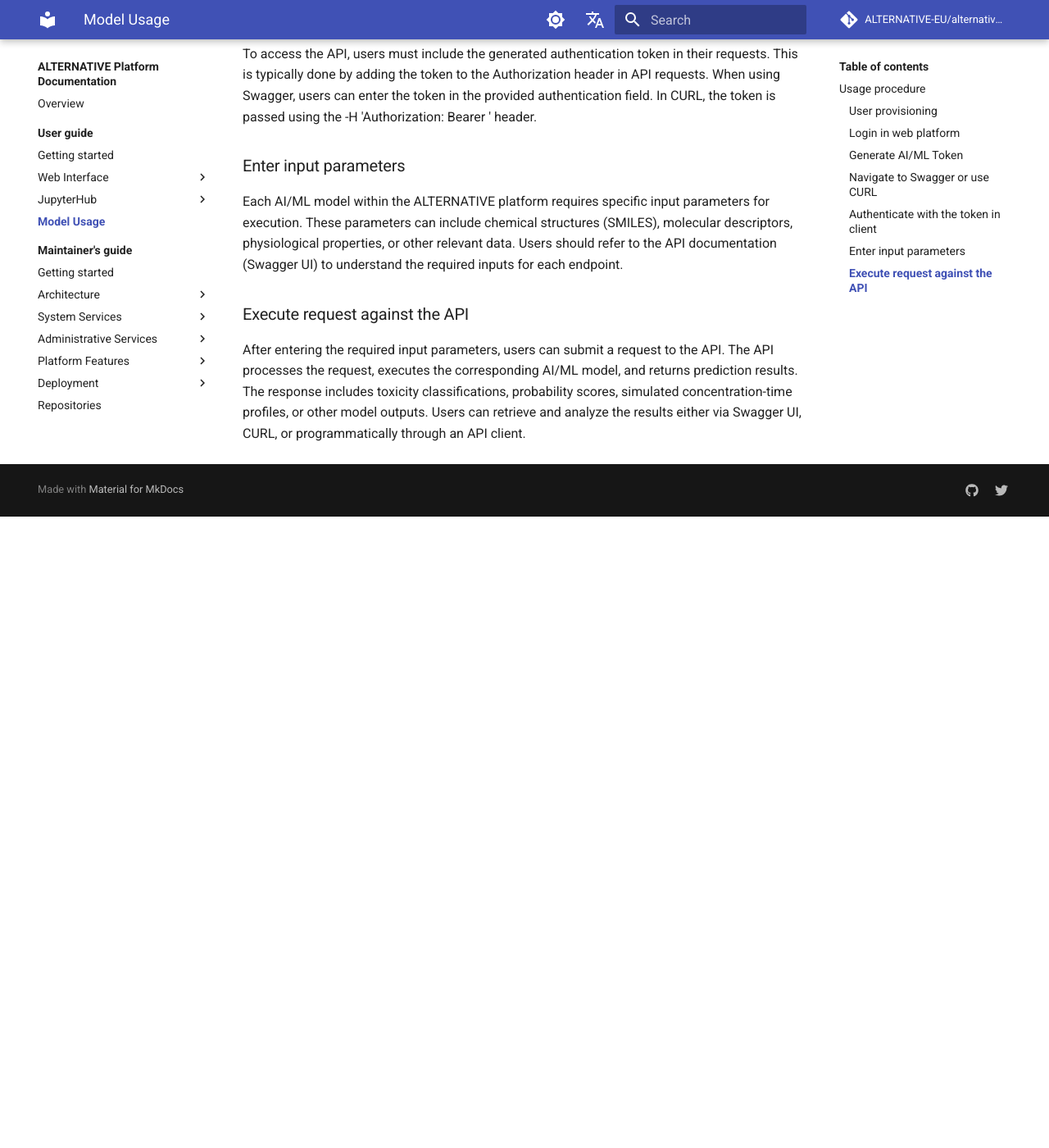
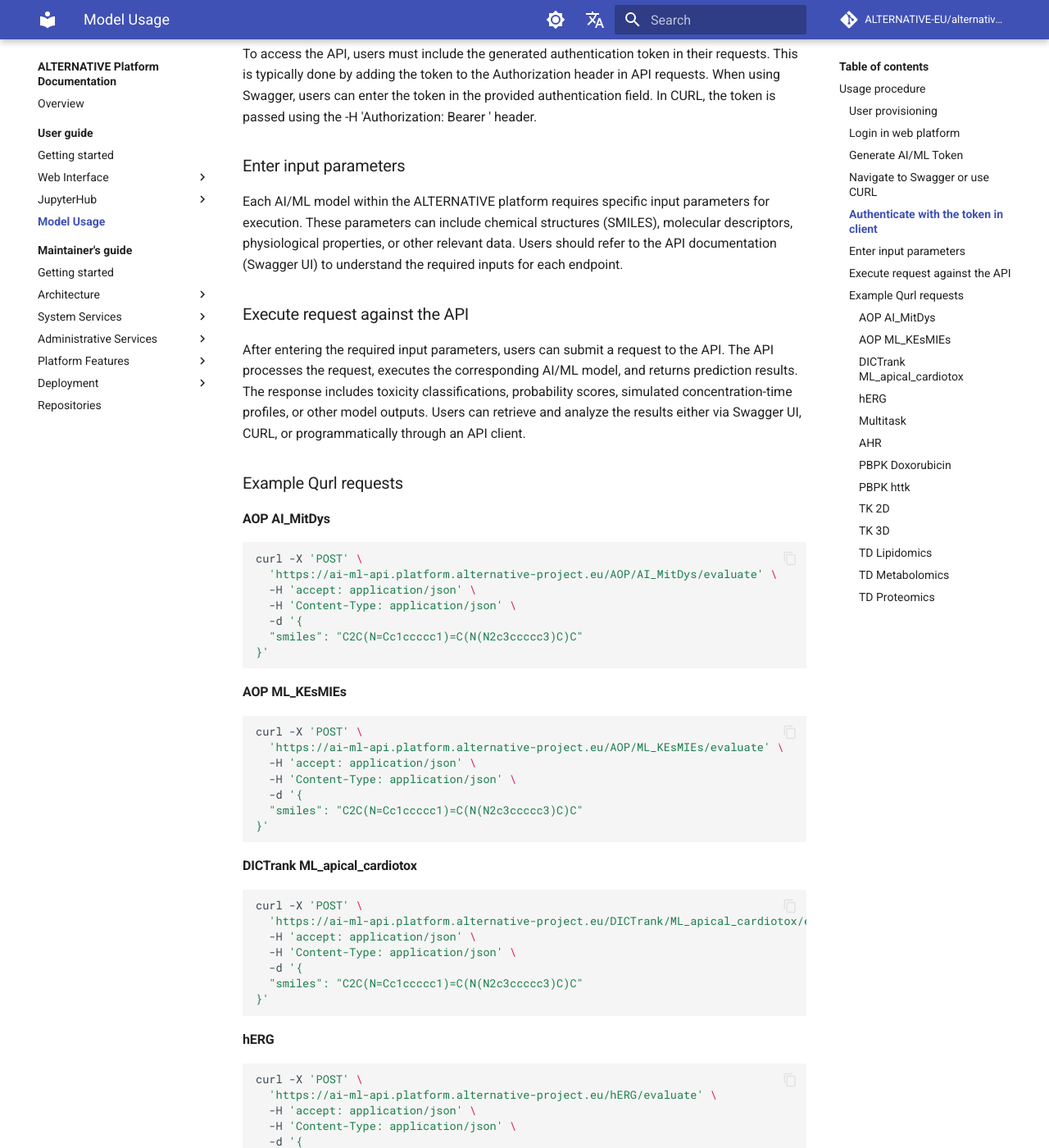
Before and after one commit to ALTERNATIVE-EU/alternative.github.io, an MkDocs documentation site: the page built from docs/docs/user-guide/model-usage.md, in a window 1280 px wide and 1400 px high, scrolled down 1462 px. Shown: the whole window at 82% size. Built offline with MkDocs 1.6.1 and Material for MkDocs 9.7.7, drawn with Linux system fonts in a browser that asks for light colours; comment, search, counter and statistics services are not loaded; before the commit the page ends 2092 px from its top, so only the background shows below that; some of the changed text lies outside the part shown.

Commit message:
update model usage

````diff
--- a/docs/docs/user-guide/model-usage.md
+++ b/docs/docs/user-guide/model-usage.md
@@ -33,3 +33,167 @@ Each AI/ML model within the ALTERNATIVE platform requires specific input paramet
 ### Execute request against the API
 
 After entering the required input parameters, users can submit a request to the API. The API processes the request, executes the corresponding AI/ML model, and returns prediction results. The response includes toxicity classifications, probability scores, simulated concentration-time profiles, or other model outputs. Users can retrieve and analyze the results either via Swagger UI, CURL, or programmatically through an API client.
+
+### Example Qurl requests
+
+#### AOP AI_MitDys
+
+```bash
+curl -X 'POST' \
+  'https://ai-ml-api.platform.alternative-project.eu/AOP/AI_MitDys/evaluate' \
+  -H 'accept: application/json' \
+  -H 'Content-Type: application/json' \
+  -d '{
+  "smiles": "C2C(N=Cc1ccccc1)=C(N(N2c3ccccc3)C)C"
+}'
+```
+#### AOP ML_KEsMIEs
+
+```bash
+curl -X 'POST' \
+  'https://ai-ml-api.platform.alternative-project.eu/AOP/ML_KEsMIEs/evaluate' \
+  -H 'accept: application/json' \
+  -H 'Content-Type: application/json' \
+  -d '{
+  "smiles": "C2C(N=Cc1ccccc1)=C(N(N2c3ccccc3)C)C"
+}'
+```
+#### DICTrank ML_apical_cardiotox
+
+```bash
+curl -X 'POST' \
+  'https://ai-ml-api.platform.alternative-project.eu/DICTrank/ML_apical_cardiotox/evaluate' \
+  -H 'accept: application/json' \
+  -H 'Content-Type: application/json' \
+  -d '{
+  "smiles": "C2C(N=Cc1ccccc1)=C(N(N2c3ccccc3)C)C"
+}'
+```
+
+#### hERG
+
+```bash
+curl -X 'POST' \
+  'https://ai-ml-api.platform.alternative-project.eu/hERG/evaluate' \
+  -H 'accept: application/json' \
+  -H 'Content-Type: application/json' \
+  -d '{
+  "smiles": "C2C(N=Cc1ccccc1)=C(N(N2c3ccccc3)C)C"
+}'
+```
+
+#### Multitask
+
+```bash
+curl -X 'POST' \
+  'https://ai-ml-api.platform.alternative-project.eu/Multitask/evaluate' \
+  -H 'accept: application/json' \
+  -H 'Content-Type: application/json' \
+  -d '{
+  "smiles": "C2C(N=Cc1ccccc1)=C(N(N2c3ccccc3)C)C"
+}'
+```
+
+#### AHR
+
+```bash
+curl -X 'POST' \
+  'https://ai-ml-api.platform.alternative-project.eu/AHR/evaluate' \
+  -H 'accept: application/json' \
+  -H 'Content-Type: application/json' \
+  -d '{
+  "smiles": "C2C(N=Cc1ccccc1)=C(N(N2c3ccccc3)C)C"
+}'
+```
+
+#### PBPK Doxorubicin
+
+```bash
+curl -X 'POST' \
+  'https://ai-ml-api.platform.alternative-project.eu/pbpk/doxorubicin' \
+  -H 'accept: application/json' \
+  -H 'Content-Type: application/json' \
+  -d '{
+  "dose_mg": 60,
+  "age": 50,
+  "weight": 70,
+  "height": 190
+}'
+```
+
+#### PBPK httk
+
+```bash
+curl -X 'POST' \
+  'https://ai-ml-api.platform.alternative-project.eu/pbpk/httk' \
+  -H 'accept: application/json' \
+  -H 'Content-Type: application/json' \
+  -d '{
+  "chem_name": "Bisphenol A",
+  "species": "human",
+  "daily_dose": 1,
+  "doses_per_day": 1,
+  "days": 15
+}'
+```
+
+#### TK 2D
+
+```bash
+curl -X 'POST' \
+  'https://ai-ml-api.platform.alternative-project.eu/TK/2D/evaluate' \
+  -H 'accept: application/json' \
+  -H 'Content-Type: application/json' \
+  -d '{
+  "compound": "DOX"
+}'
+```
+
+#### TK 3D
+
+```bash
+curl -X 'POST' \
+  'https://ai-ml-api.platform.alternative-project.eu/TK/3D/evaluate' \
+  -H 'accept: application/json' \
+  -H 'Content-Type: application/json' \
+  -d '{
+  "compound": "DOX"
+}'
+```
+
+#### TD Lipidomics
+
+```bash
+curl -X 'POST' \
+  'https://ai-ml-api.platform.alternative-project.eu/TD/lipidomics/evaluate' \
+  -H 'accept: application/json' \
+  -H 'Content-Type: application/json' \
+  -d '{
+  "compound": "DOX"
+}'
+```
+
+#### TD Metabolomics
+
+```bash
+curl -X 'POST' \
+  'https://ai-ml-api.platform.alternative-project.eu/TD/metabolomics/evaluate' \
+  -H 'accept: application/json' \
+  -H 'Content-Type: application/json' \
+  -d '{
+  "compound": "DOX"
+}'
+```
+
+#### TD Proteomics
+
+```bash
+curl -X 'POST' \
+  'https://ai-ml-api.platform.alternative-project.eu/TD/proteomics/evaluate' \
+  -H 'accept: application/json' \
+  -H 'Content-Type: application/json' \
+  -d '{
+  "compound": "DOX",
+  "protein": "P16403"
+}'
+```
````
